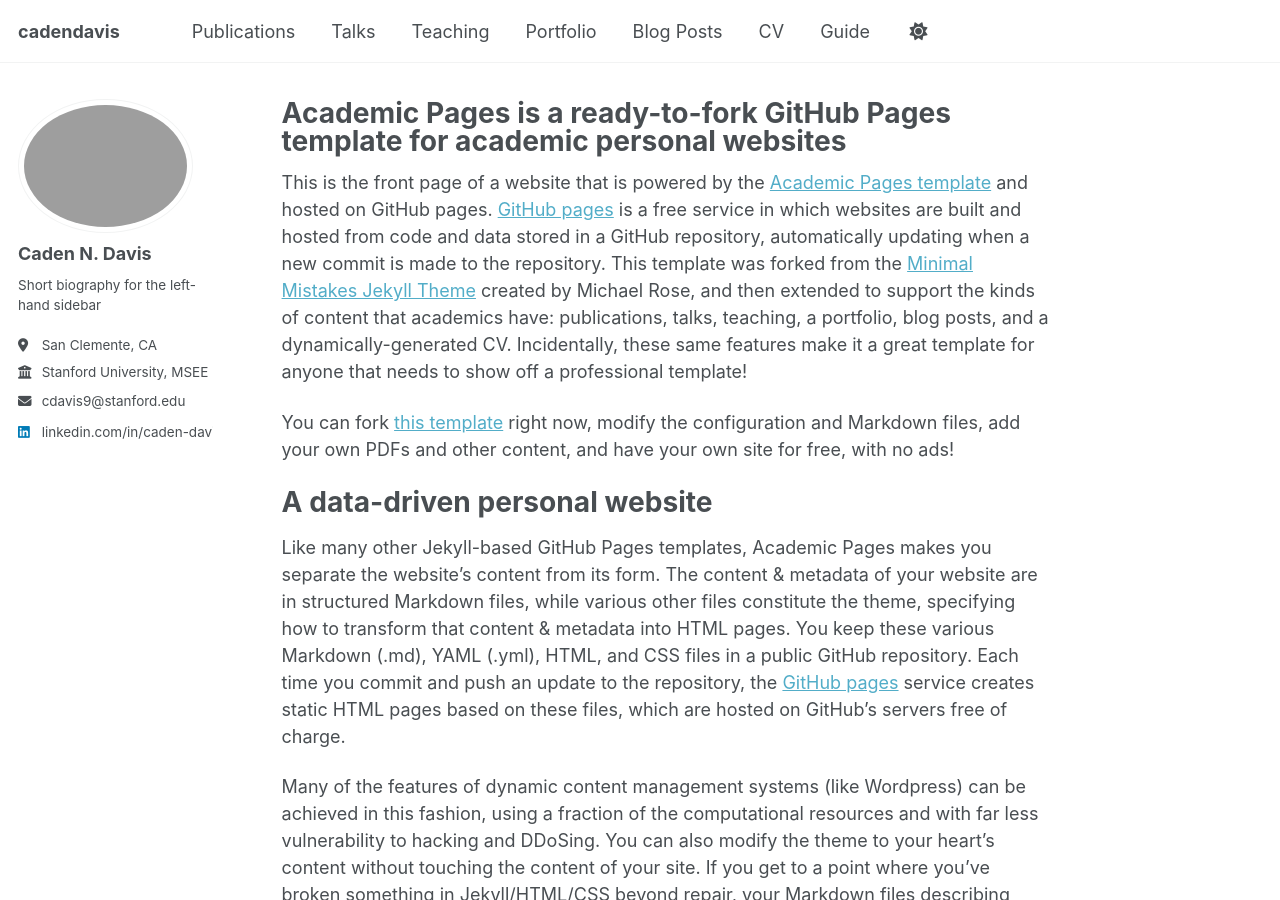
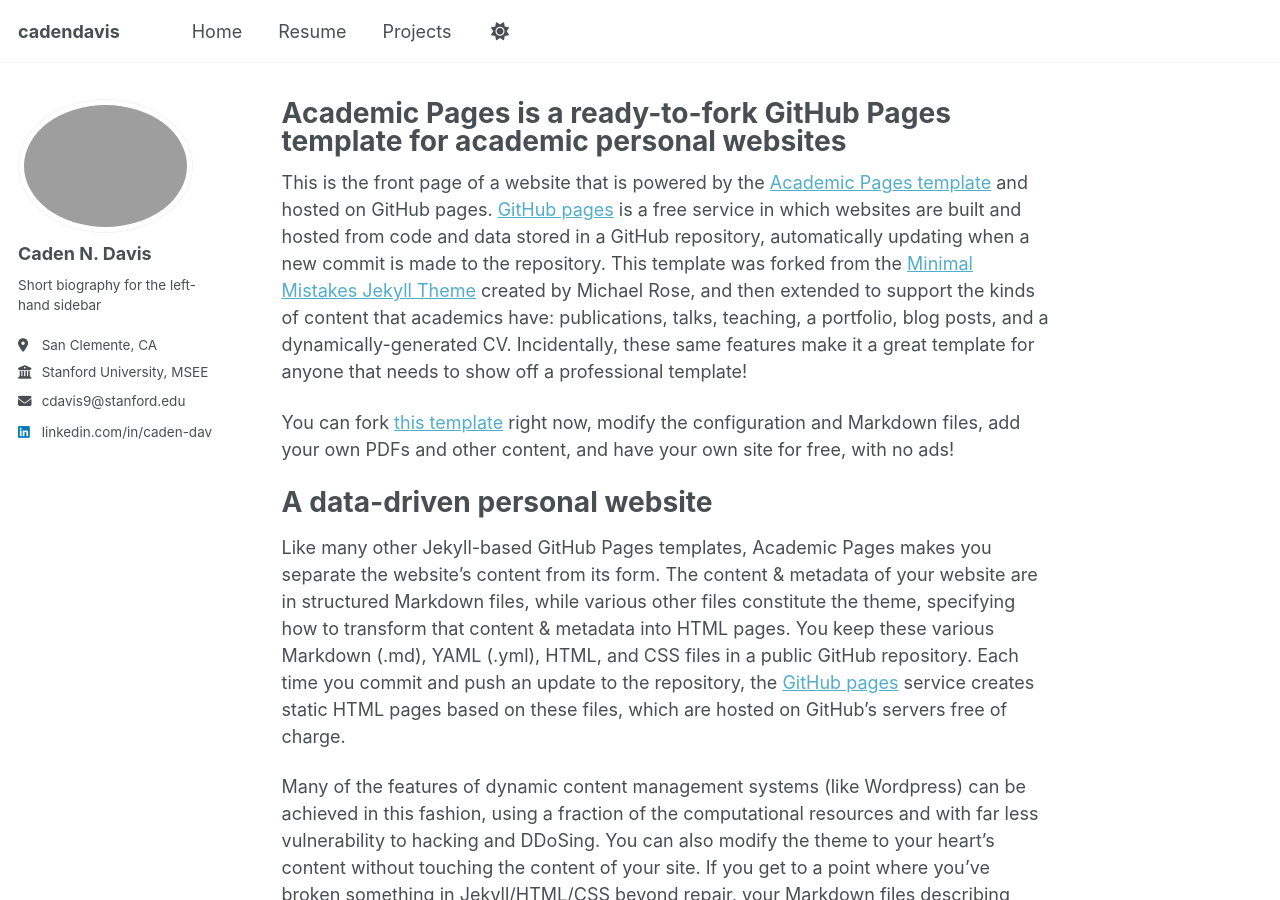
Before and after one commit to caden-davis/caden-davis.github.io, a Jekyll site: the page built from _pages/about.md, in a window 1280 px wide and 900 px high. Built offline with Jekyll 4.4.1, drawn with Linux system fonts in a browser that asks for light colours; a script that is not in the unit is left out; part of the change alters nothing that is shown.

Commit message:
Updated navigation header

```diff
--- a/_data/navigation.yml
+++ b/_data/navigation.yml
@@ -8,26 +8,35 @@
 #      Markdown formatted page while the second is generated using JSON.
 
 main:
-  - title: "Publications"
-    url: /publications/
+  # - title: "Publications"
+  #   url: /publications/
 
-  - title: "Talks"
-    url: /talks/
+  # - title: "Talks"
+  #   url: /talks/
 
-  - title: "Teaching"
-    url: /teaching/
+  # - title: "Teaching"
+  #   url: /teaching/
 
-  - title: "Portfolio"
-    url: /portfolio/
+  # - title: "Portfolio"
+  #   url: /portfolio/
 
-  - title: "Blog Posts"
-    url: /year-archive/
+  # - title: "Blog Posts"
+  #   url: /year-archive/
 
-  - title: "CV"
-    url: /cv/
+  - title: "Home"
+    url: /
+
+  - title: "Resume"
+    url: /resume/
+
+  - title: "Projects"
+    url: /projects/
+
+  # - title: "CV"
+  #   url: /cv/
 
   # - title: "CV"
   #   url: /cv-json/
 
-  - title: "Guide"
-    url: /markdown/
+  # - title: "Guide"
+  #   url: /markdown/
```
